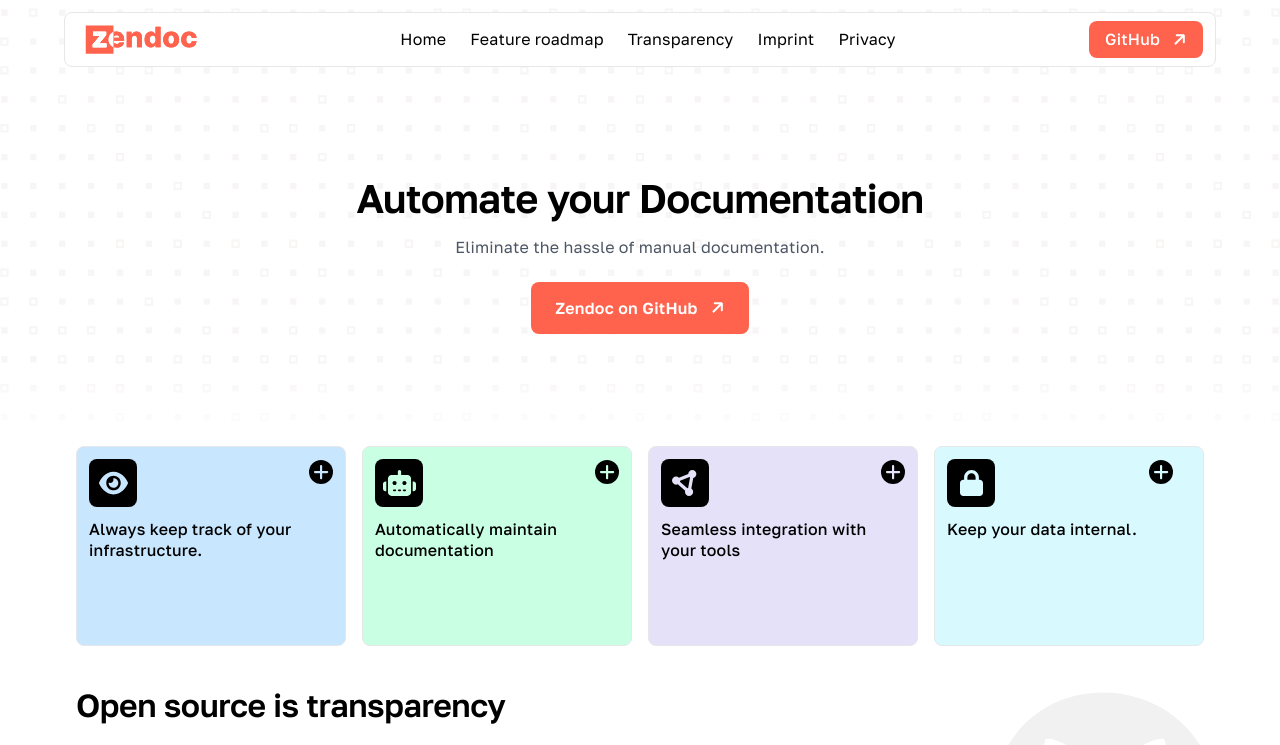
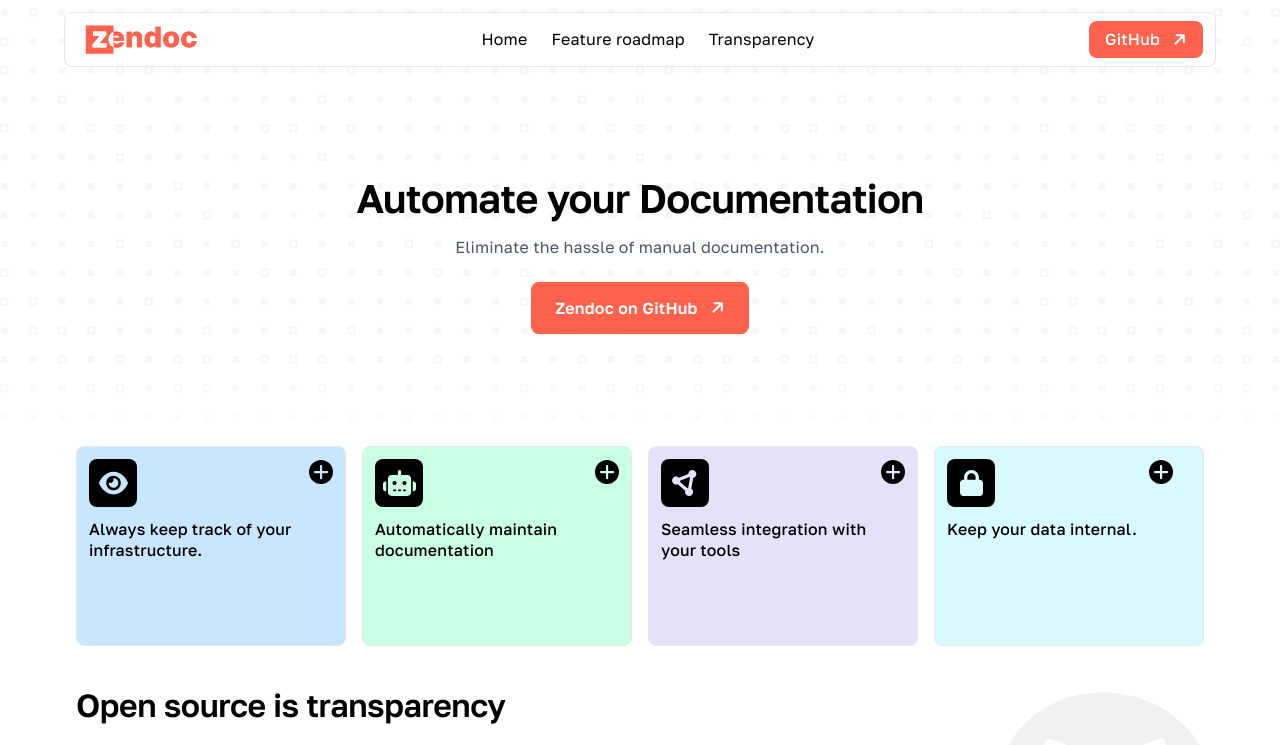
Before and after one commit to zendoc-io/zendoc.io, a Next.js app: page / in a window 1280 px wide. Shown: the top 745 px of the page. Built offline with nearby package versions, Linux system fonts and the light colour scheme.

Commit message:
RM: Imprint/Privacy from navbar + FIX: Verification link

```diff
--- a/src/app/(default)/layout.tsx
+++ b/src/app/(default)/layout.tsx
@@ -21,12 +21,10 @@
       description?: string;
     }[];
   }[] = [
-      { name: "Home", link: "/" },
-      { name: "Feature roadmap", link: "/feature-roadmap" },
-      { name: "Transparency", link: "/transparency" },
-      { name: "Imprint", link: "/imprint" },
-      { name: "Privacy", link: "/privacy" },
-    ];
+    { name: "Home", link: "/" },
+    { name: "Feature roadmap", link: "/feature-roadmap" },
+    { name: "Transparency", link: "/transparency" },
+  ];
 
   return (
     <div>
--- a/src/lib/emailService.ts
+++ b/src/lib/emailService.ts
@@ -48,7 +48,7 @@
     token: string,
   ): Promise<void> {
     try {
-      const verificationUrl = `https://zendoc.io/api/newsletter/verify?token=${token}}`;
+      const verificationUrl = `https://zendoc.io/api/newsletter/verify?token=${token}`;
       const subscriptionType = extensive ? "comprehensive" : "release-only";
 
       const html = `
```
